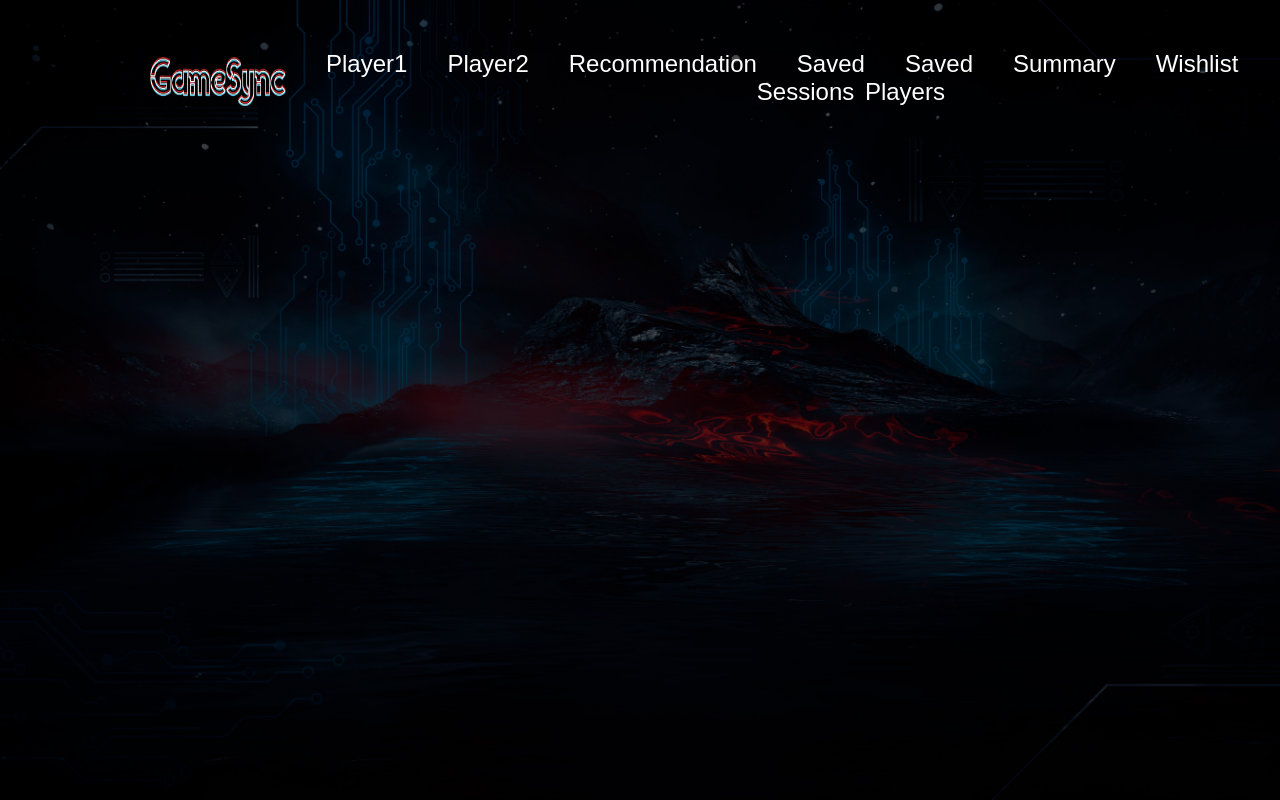
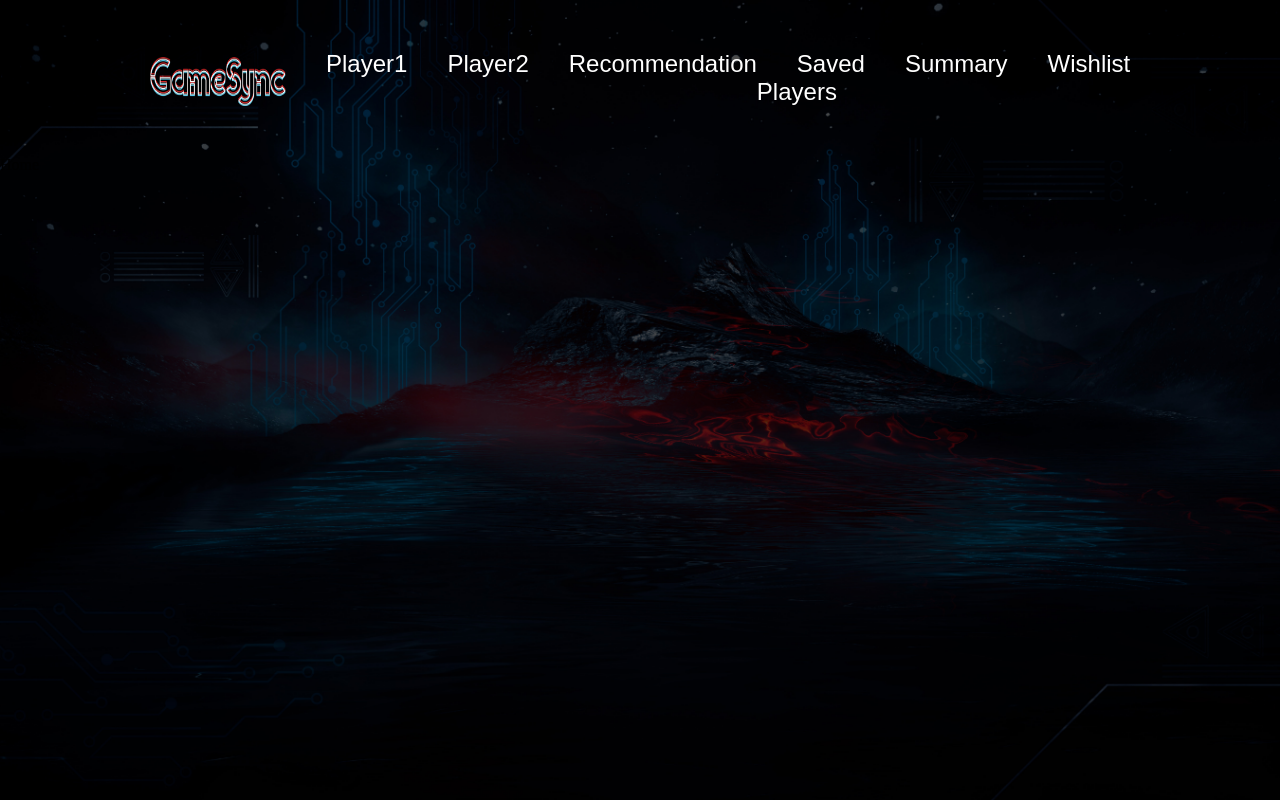
Before and after one commit to Alan-Chumbley/Gaming-scheduler, a React (Vite) app: page / in a window 1280 px wide. Built offline with nearby package versions, Linux system fonts and the light colour scheme; a web font is replaced by a local one.

Commit message:
remove saved sessions from app and navbar

```diff
--- a/src/App.jsx
+++ b/src/App.jsx
@@ -6,7 +6,6 @@ import Player1 from './pages/Player1.jsx'
 import Player2 from './pages/Player2.jsx'
 import Recommendation from './pages/Recommendation.jsx';
 import SavedPlayers from './pages/SavedPlayers.jsx';
-import SavedSessions from './pages/SavedSessions.jsx';
 import Summary from './pages/Summary.jsx'
 import Wishlist from './pages/Wishlist.jsx';
 import {Route, Routes} from 'react-router-dom';
@@ -24,7 +23,6 @@ function App() {
       <Route path='/player2' element ={<Player2 />} />
       <Route path='/recommendation' element ={<Recommendation />} />
       <Route path='/savedplayers' element ={<SavedPlayers />} />
-      <Route path='/savedsessions' element ={<SavedSessions />} />
       <Route path='/summary' element ={<Summary />} />
       <Route path='/wishlist' element ={<Wishlist />} />
     </Routes>
--- a/src/Navbar.jsx
+++ b/src/Navbar.jsx
@@ -11,7 +11,6 @@ export default function Navbar(){
         <CustomLink to="/player1"> Player1</CustomLink>
         <CustomLink to="/player2"> Player2</CustomLink>
         <CustomLink to="/recommendation"> Recommendation</CustomLink>
-        <CustomLink to="/savedsessions"> Saved Sessions</CustomLink>
         <CustomLink to="/savedplayers"> Saved Players</CustomLink>
         <CustomLink to="/summary"> Summary</CustomLink>
         <CustomLink to="/wishlist"> Wishlist</CustomLink>
```
